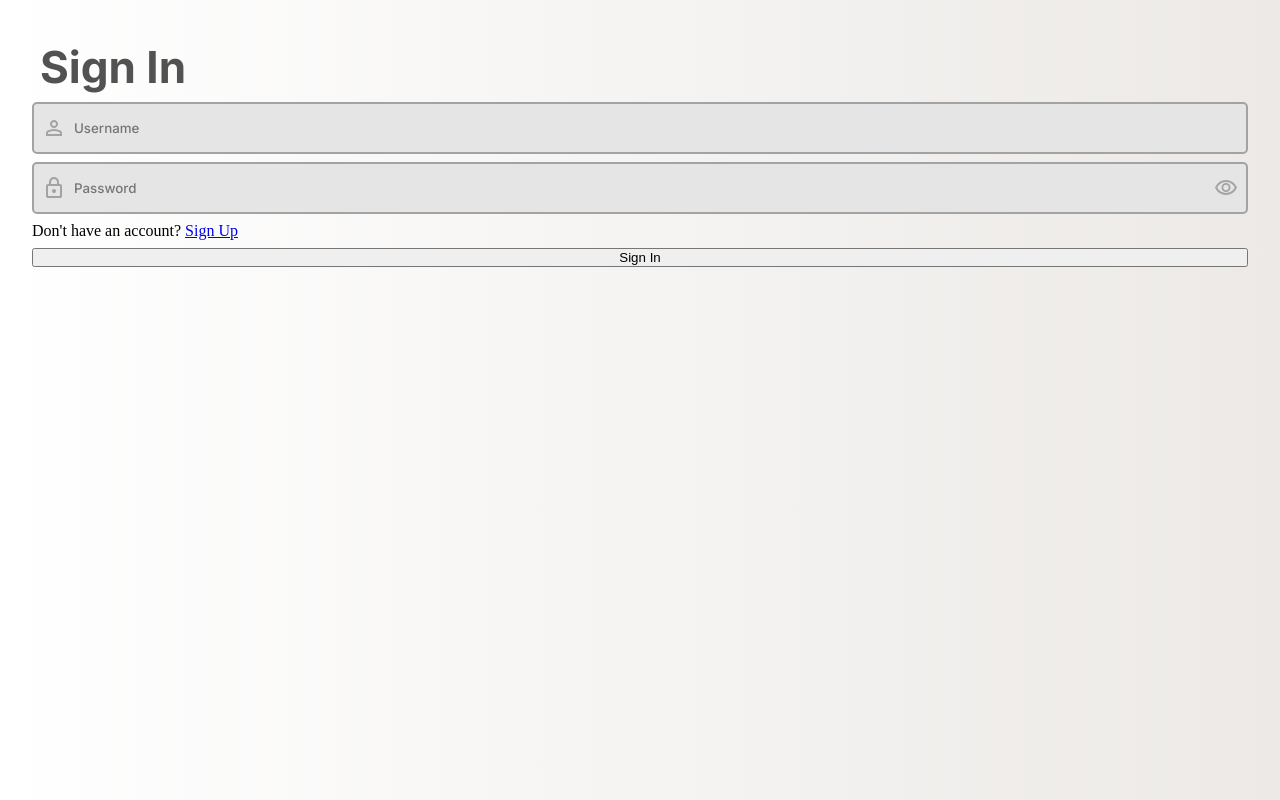
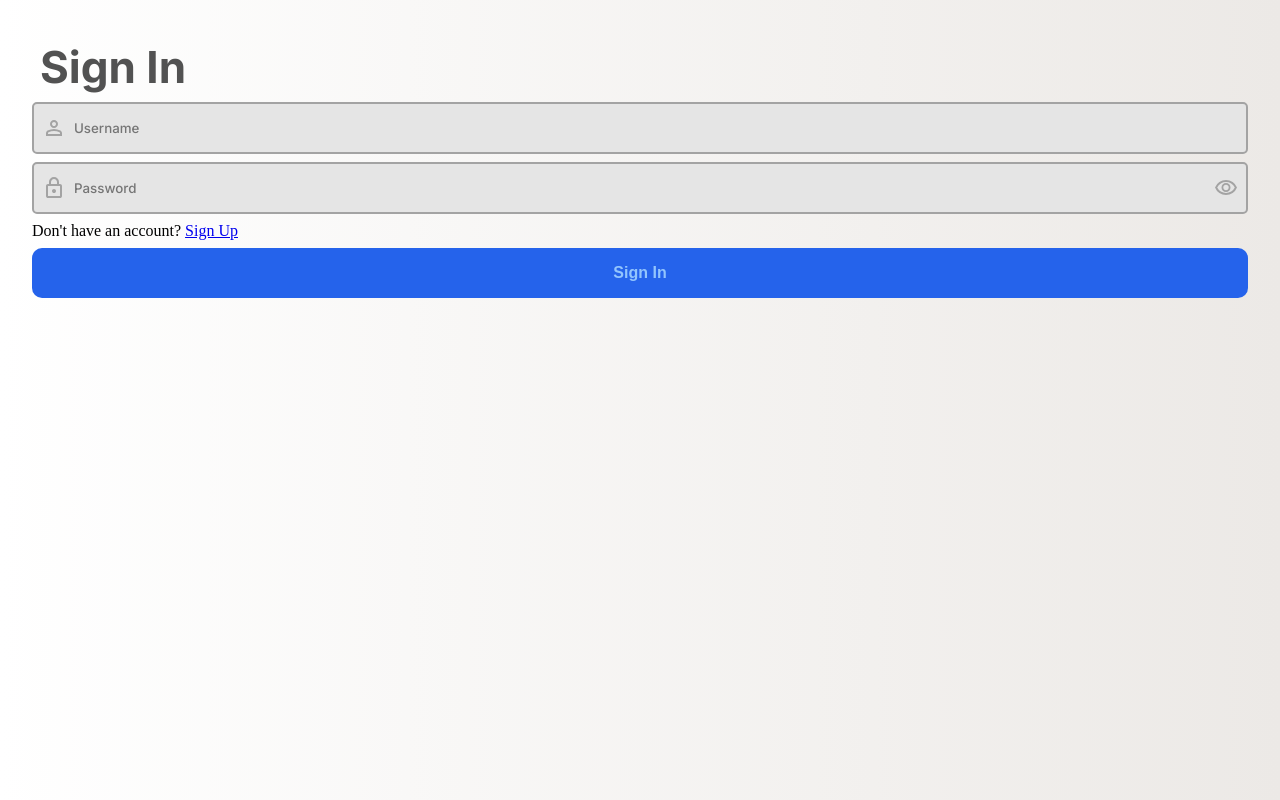
Before and after one commit to hzokbe/jikan, a Vue app: page /sign-in in a window 1280 px wide. Built offline with nearby package versions, Linux system fonts and the light colour scheme; no server answers.

Commit message:
refactor(components): move the submit button to a component

```diff
--- a/src/components/form/SignInForm.vue
+++ b/src/components/form/SignInForm.vue
@@ -12,6 +12,8 @@ import { AxiosError } from 'axios';
 import ToastNotification from '@/components/ToastNotification.vue';
 
 import { useRouter } from 'vue-router';
+
+import SubmitButton from './button/SubmitButton.vue';
 
 const username = ref('');
 
@@ -93,7 +95,7 @@ const submit = async () => {
 
       <p>Don't have an account? <a href="/sign-up">Sign Up</a></p>
 
-      <button type="submit" :disabled="isSubmitButtonDisabled">{{ submitButtonText }}</button>
+      <SubmitButton :text="submitButtonText" :disabled="isSubmitButtonDisabled" />
     </form>
 
     <ToastNotification
--- a/src/components/form/SignUpForm.vue
+++ b/src/components/form/SignUpForm.vue
@@ -12,6 +12,8 @@ import api from '@/api/api';
 import ToastNotification from '@/components/ToastNotification.vue';
 
 import { useRouter } from 'vue-router';
+
+import SubmitButton from './button/SubmitButton.vue';
 
 const username = ref('');
 
@@ -94,7 +96,7 @@ const submit = async () => {
 
       <PasswordInput placeholder="Password Confirmation" v-model="passwordConfirmation" />
 
-      <button type="submit" :disabled="isSubmitButtonDisabled">{{ submitButtonText }}</button>
+      <SubmitButton :text="submitButtonText" :disabled="isSubmitButtonDisabled" />
 
       <ToastNotification
         :message="toastNotificationMessage"
--- /dev/null
+++ b/src/components/form/button/SubmitButton.vue
@@ -0,0 +1,39 @@
+<script setup lang="ts">
+defineProps<{ text: string; disabled: boolean }>();
+
+const emit = defineEmits(['click']);
+
+const click = () => {
+  emit('click');
+};
+</script>
+
+<template>
+  <button type="submit" @click="click" :disabled="disabled">{{ text }}</button>
+</template>
+
+<style scoped>
+button {
+  background-color: #2563eb;
+
+  border: none;
+
+  border-radius: 10px;
+
+  color: #93c5fd;
+
+  cursor: pointer;
+
+  font-size: 1rem;
+
+  font-weight: bolder;
+
+  padding: 16px 32px;
+
+  transition: background-color 0.25s ease-in-out;
+}
+
+button:hover {
+  background-color: #1d4ed8;
+}
+</style>
```
